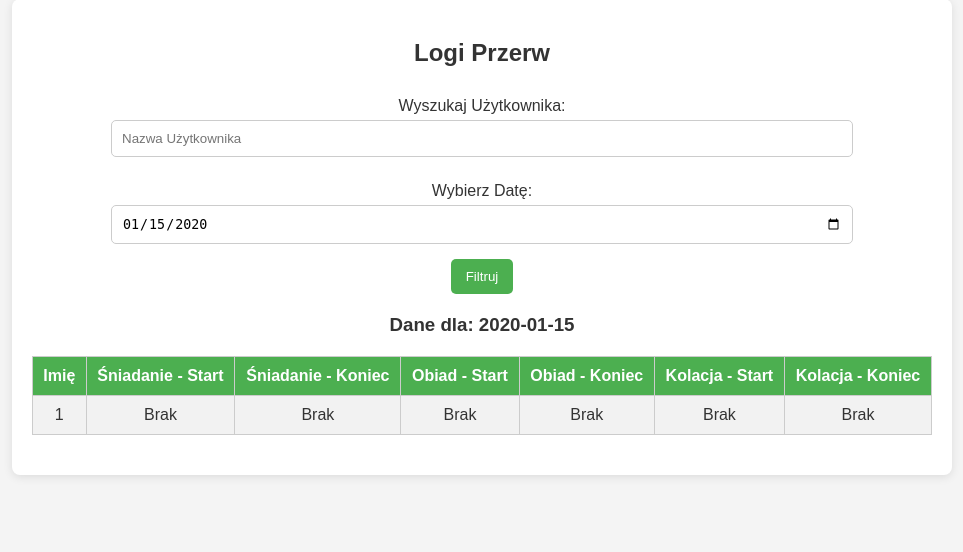
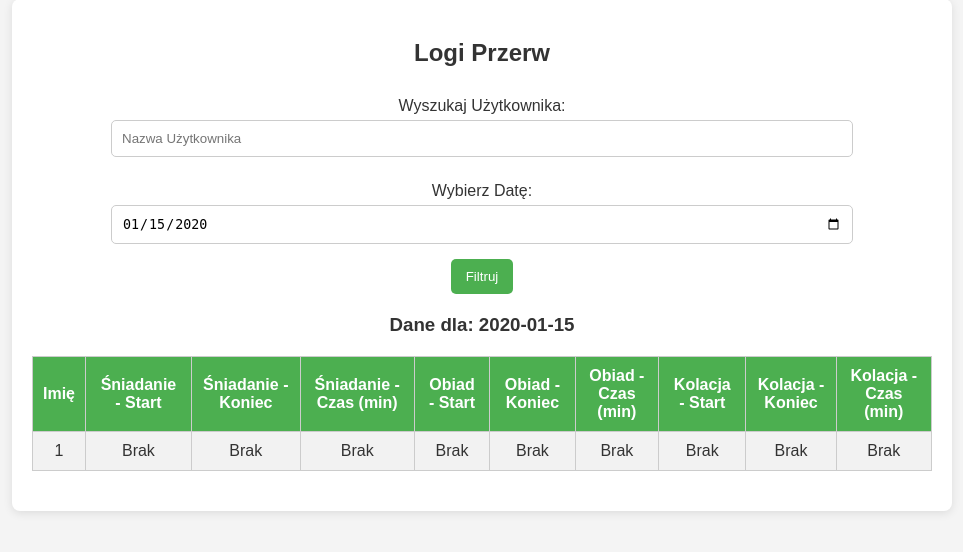
Before and after one commit to squark11/break_logs_RFIDReader, a Flask app: template templates/view_logs.html in a window 1280 px wide. Shown: the part 69-621 px from the top of the page, without its empty margins (158-1121 px from the left). Run offline with Flask 3, Linux system fonts and the light colour scheme; the template is opened without the code that fills it: most values are stand-ins (such as "Sample title", 1, 10 or a date in 2020).

Commit message:
Update view_logs.html

```diff
--- a/templates/view_logs.html
+++ b/templates/view_logs.html
@@ -24,22 +24,29 @@
         <th>Imię</th>
         <th>Śniadanie - Start</th>
         <th>Śniadanie - Koniec</th>
+        <th>Śniadanie - Czas (min)</th>
         <th>Obiad - Start</th>
         <th>Obiad - Koniec</th>
+        <th>Obiad - Czas (min)</th>
         <th>Kolacja - Start</th>
         <th>Kolacja - Koniec</th>
+        <th>Kolacja - Czas (min)</th>
     </tr>
     {% for log in logs %}
     <tr>
         <td>{{ log[0] }}</td>
         <td>{{ log[1].strftime('%H:%M:%S') if log[1] else 'Brak' }}</td>
         <td>{{ log[2].strftime('%H:%M:%S') if log[2] else 'Brak' }}</td>
+        <td>{{ log[7] if log[7] else 'Brak' }}</td>
         <td>{{ log[3].strftime('%H:%M:%S') if log[3] else 'Brak' }}</td>
         <td>{{ log[4].strftime('%H:%M:%S') if log[4] else 'Brak' }}</td>
+        <td>{{ log[8] if log[8] else 'Brak' }}</td>
         <td>{{ log[5].strftime('%H:%M:%S') if log[5] else 'Brak' }}</td>
         <td>{{ log[6].strftime('%H:%M:%S') if log[6] else 'Brak' }}</td>
+        <td>{{ log[9] if log[9] else 'Brak' }}</td>
     </tr>
     {% endfor %}
 </table>
 
+
 {% endblock %}
```
Lines whose indentation alone changed are shown as unchanged.
